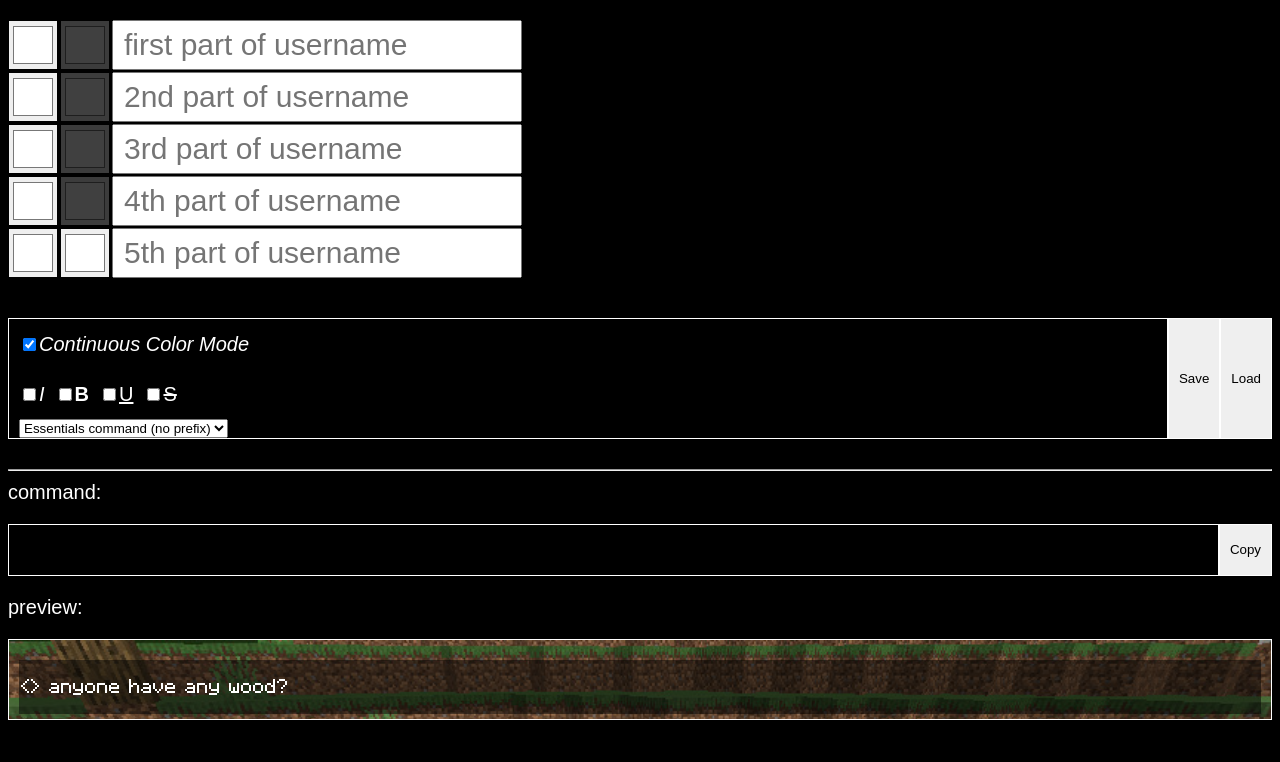
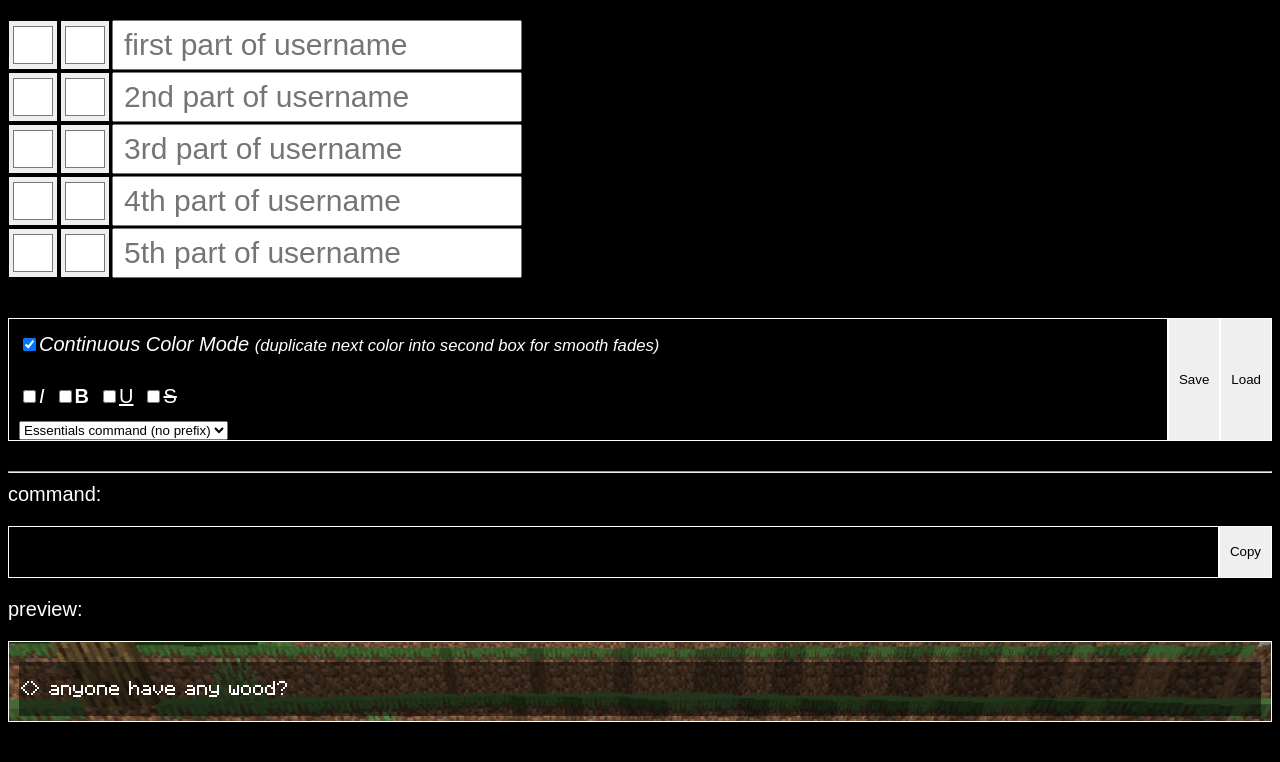
Before and after one commit to AztecMC/NickFade-Web, a plain HTML site: page index.html in a window 1280 px wide. Shown: the part 38-800 px from the top of the page. Drawn offline with Linux system fonts and the light colour scheme.

Commit message:
fix continuous color mode blocking boxes incorrectly

```diff
--- a/index.html
+++ b/index.html
@@ -1,8 +1,8 @@
 <html>
     <head>
         <title>Nick command fader</title>
-        <script src="script.js?v=3"></script>
-        <link rel="stylesheet" href="style.css?v=3">
+        <script src="script.js?v=4"></script>
+        <link rel="stylesheet" href="style.css?v=4">
     </head>
     <body>
         <!-- credits https://codepen.io/NShadeIV/pen/jOrJPpX -->
@@ -19,7 +19,7 @@
         </ul>
         <div id="options-container">
             <div id="options-left" class="flex-grow-1">
-            <label for=continuouscolor style="font-style: italic;"><input id="continuouscolor" type="checkbox" checked="checked">Continuous Color Mode</label>
+                <label for=continuouscolor style="font-style: italic;"><input id="continuouscolor" type="checkbox" checked="checked">Continuous Color Mode <small>(duplicate next color into second box for smooth fades)</small></label>
                 <div class="formatbox">
                 <label for=italic style="font-style: italic;"><input id="italic" type="checkbox">I</label><br>
                 <label for=bold style="font-weight: bold;"><input id="bold" type="checkbox">B</label><br>
--- a/script.js
+++ b/script.js
@@ -55,9 +55,13 @@ class NickFade {
             let boxes = this.getColorBoxes();
             //console.log(state);
             let lastvalue = null;
+            let iFirstEmptyText = this.getLastNonEmptyTextIndex();
+            let nLines = boxes.length/2;
+            console.log((boxes.length-1),(iFirstEmptyText-1))
             for(let i=boxes.length-1;i>=0;i--){
+                let iTextLine = Math.floor(i/2);
                 if(i%2===1){
-                    if(state && i!==(boxes.length-1)){
+                    if(state && i!==(boxes.length-1) && (iTextLine<0 || iTextLine<(iFirstEmptyText))){
                         boxes[i].classList.add('disabled');
                         if(lastvalue!==null) boxes[i].value = lastvalue;
                     }
@@ -71,6 +75,15 @@ class NickFade {
         }
         static getTexts(){
             return this.getSections().map(li=>this.getTextStr(li))
+        }
+        static getLastNonEmptyTextIndex(){
+            let sections = this.getSections();
+            for(let i=sections.length-1;i>=0;i--){
+                let str = this.getTextStr(sections[i]);
+                console.log(i,str,str!=="")
+                if(str!=="") return i;
+            }
+            return -1;
         }
 
         static getState(){
```
